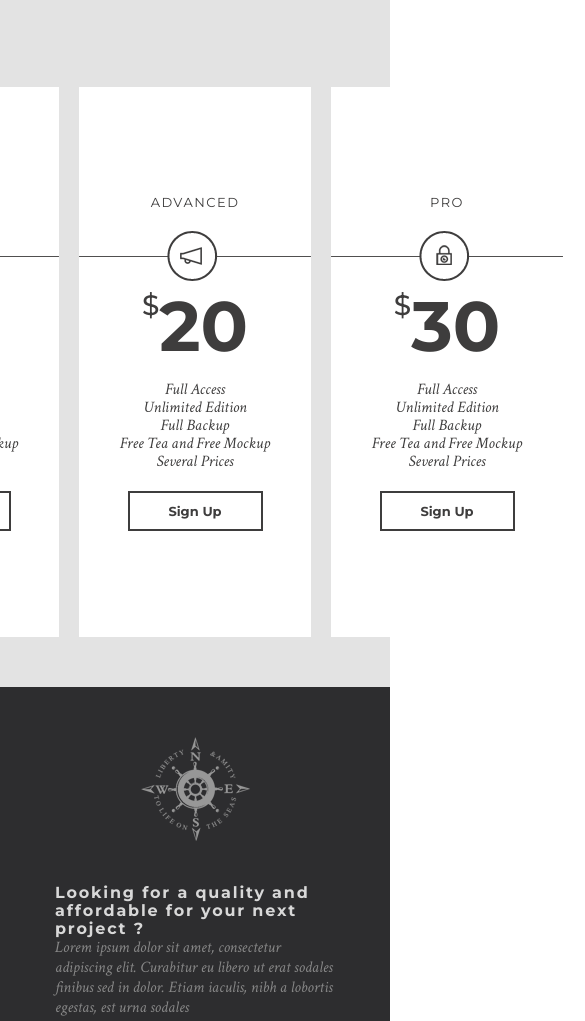
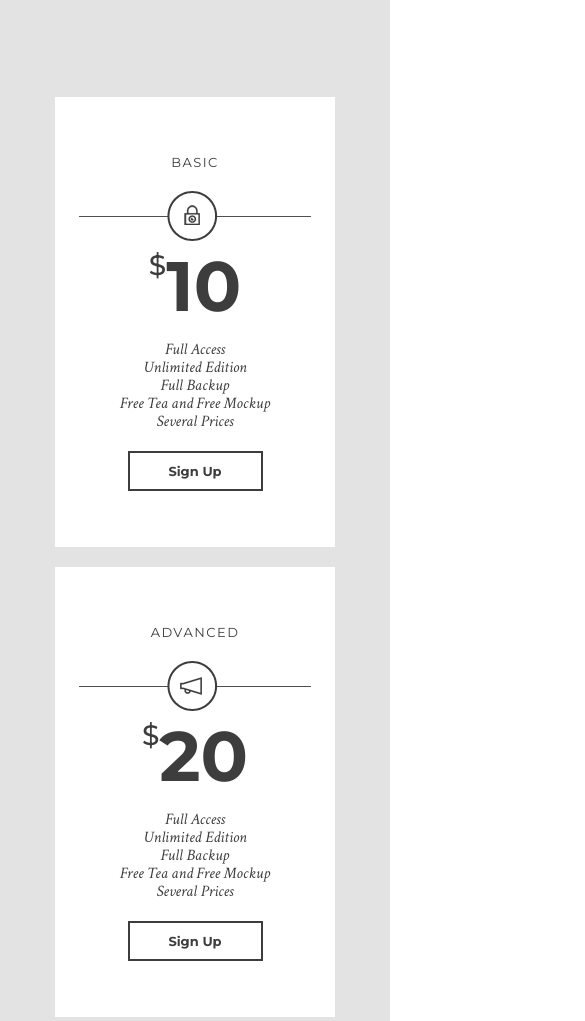
Before and after one commit to GeekHub-Frontend-CMS-8/Likhachova_Natali_hw_11, a plain HTML site: page app/index.html in a window 390 px wide. Shown: the part 8268-9289 px from the top of the page, 585 px wide, since content can reach past the window. Drawn offline with Linux system fonts and the light colour scheme; files whose address does not match are found by name.

Commit message:
changes in prices

```diff
--- a/app/scss/_footer.scss
+++ b/app/scss/_footer.scss
@@ -234,7 +234,7 @@ footer{
     }
     .footer__bottom{
       .footer_line::before {
-        min-width: 300px;
+        width: 300px;
         margin: 0;
       }
       p{
--- a/app/scss/_prices.scss
+++ b/app/scss/_prices.scss
@@ -112,7 +112,14 @@
       }
     }
     .prices__list{
+      display: flex;
+      flex-direction: column;
+      justify-content: center;
+      align-items: center;
       .prices__list_box{
+        margin: 10px 0;
+        width: 280px;
+        height: 450px;
         h5{
           padding: 20px 0;
         }
```
Also changed, not shown: app/css/import.css.
